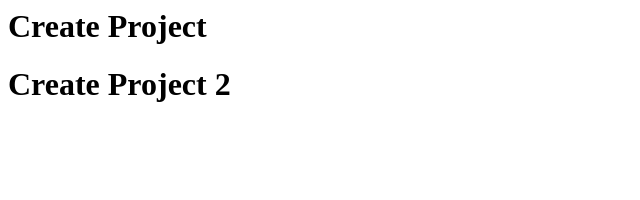
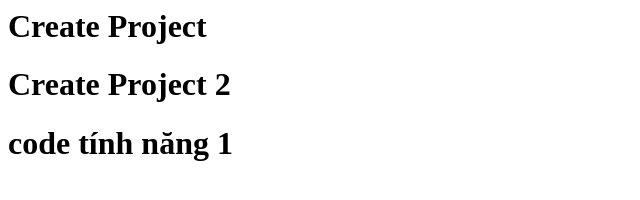
Before and after one commit to hmtminhthuan/demo-branch, a plain HTML site: page index.html in a window 1280 px wide. Shown: the whole page, without its empty margins (0-640 px from the left). Drawn offline with Linux system fonts and the light colour scheme.

Commit message:
update tinh nang 1

```diff
--- a/index.html
+++ b/index.html
@@ -1,2 +1,3 @@
 <h1>Create Project</h1>
 <h1>Create Project 2</h1>
+<h1>code tính năng 1</h1>
```
